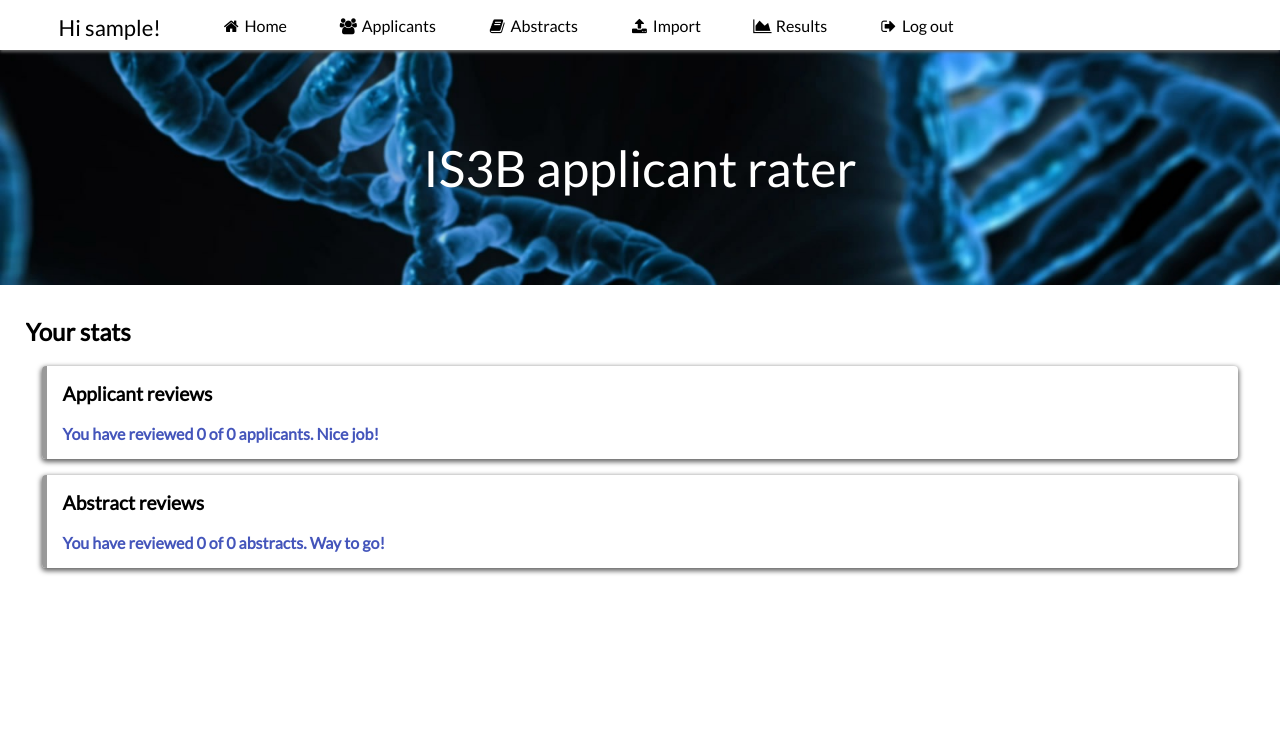
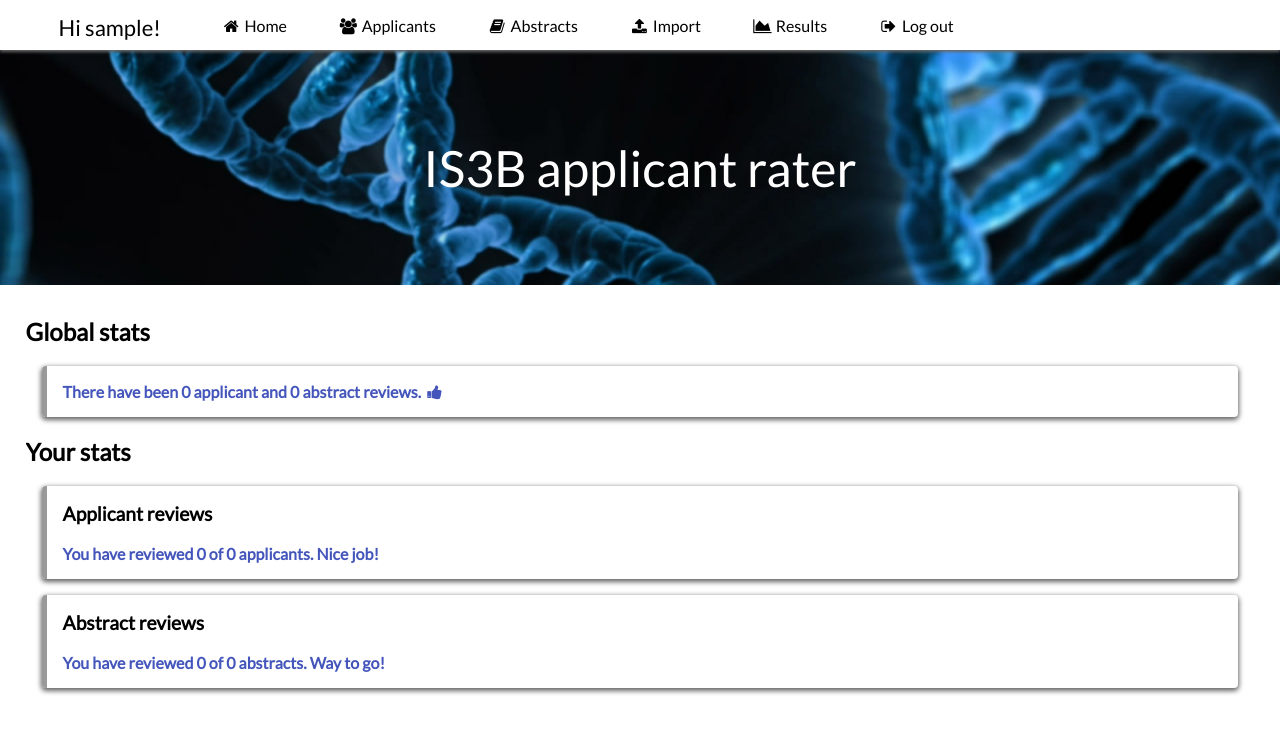
Before and after one commit to cdiener/rater, a Flask app: page / in a window 1280 px wide. Shown: the top 733 px of the page. Run offline with Flask 2, Linux system fonts and the light colour scheme; the visitor is signed in with stand-in values (Sample User, id 1); data that the repository does not hold is empty; some libraries are stand-ins or nearby versions.

Commit message:
Changed order of questions and added global stats

```diff
--- a/app.py
+++ b/app.py
@@ -129,6 +129,10 @@ def login():
 def show_entries():
     cur = g.db.execute(review_count, (session['user'],))
     nrev = cur.fetchone()[0]
+    cur = g.db.execute("select count(*) from ratings")
+    ntotrev = cur.fetchone()[0]
+    cur = g.db.execute("select count(*) from abstracts")
+    nabstotrev = cur.fetchone()[0]
     cur = g.db.execute(person_count)
     ntot = cur.fetchone()[0]
     nabsrev = nabstot = 0
@@ -138,7 +142,8 @@ def show_entries():
         cur = g.db.execute(abstract_rev_count, (session['user'],))
         nabsrev = cur.fetchone()[0]
     return render_template('index.html', nrev=nrev, ntot=ntot, nabsrev=nabsrev,
-        nabstot=nabstot, user=session['user'], role=session['role'])
+        nabstot=nabstot, ntotrev=ntotrev, nabstotrev=nabstotrev,
+        user=session['user'], role=session['role'])
 
 @app.route('/logout')
 def logout():
--- a/templates/applicants.html
+++ b/templates/applicants.html
@@ -23,9 +23,9 @@
         <h1>Your review</h1><br>
         <form method=post action="/applicants">
             {{ form.hidden_tag() }}
-            {{ render_field(form.pos) }}
             {{ render_field(form.inst) }}
             {{ render_field(form.dist) }}
+            {{ render_field(form.pos) }}
             {{ render_field(form.topic) }}
             <input type=submit value="Submit review" class="btn blue">
         </form>
--- a/templates/index.html
+++ b/templates/index.html
@@ -2,6 +2,10 @@
 {% block content %}
 <div class="container">
 <div class="row">
+    <h2>Global stats</h2>
+    <div class="card">
+        <h3>There have been {{ntotrev}} applicant and {{nabstotrev}} abstract reviews. &nbsp;<i class="fa fa-thumbs-up"></i><h3>
+    </div>
     <h2>Your stats</h2>
     <div class="card">
 		<h1>Applicant reviews</h1><br>
```
